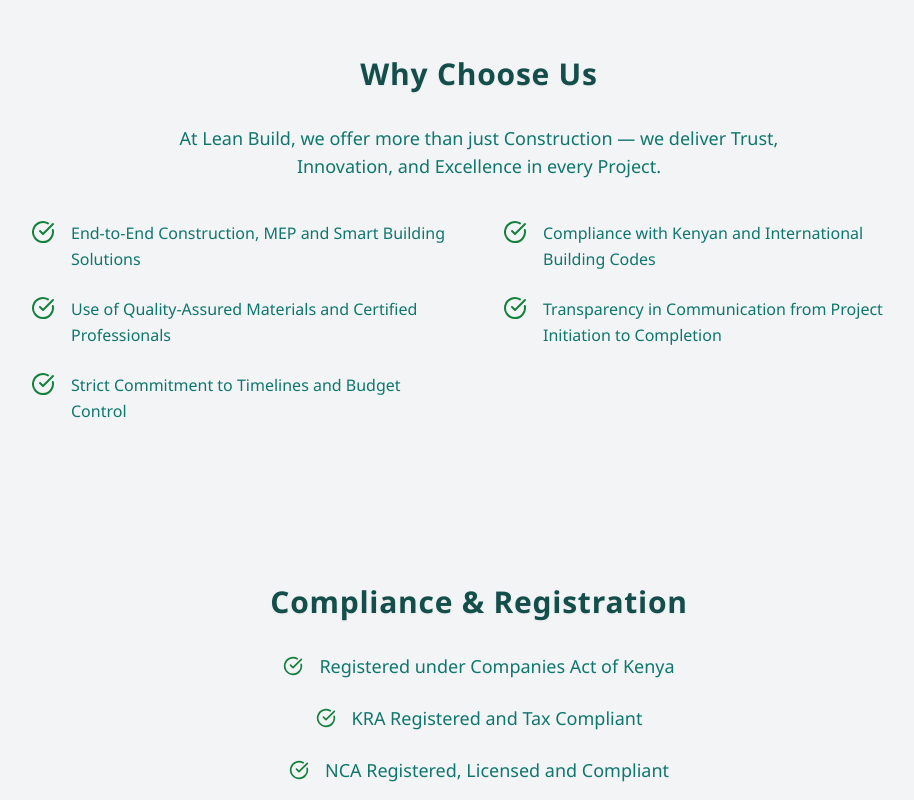
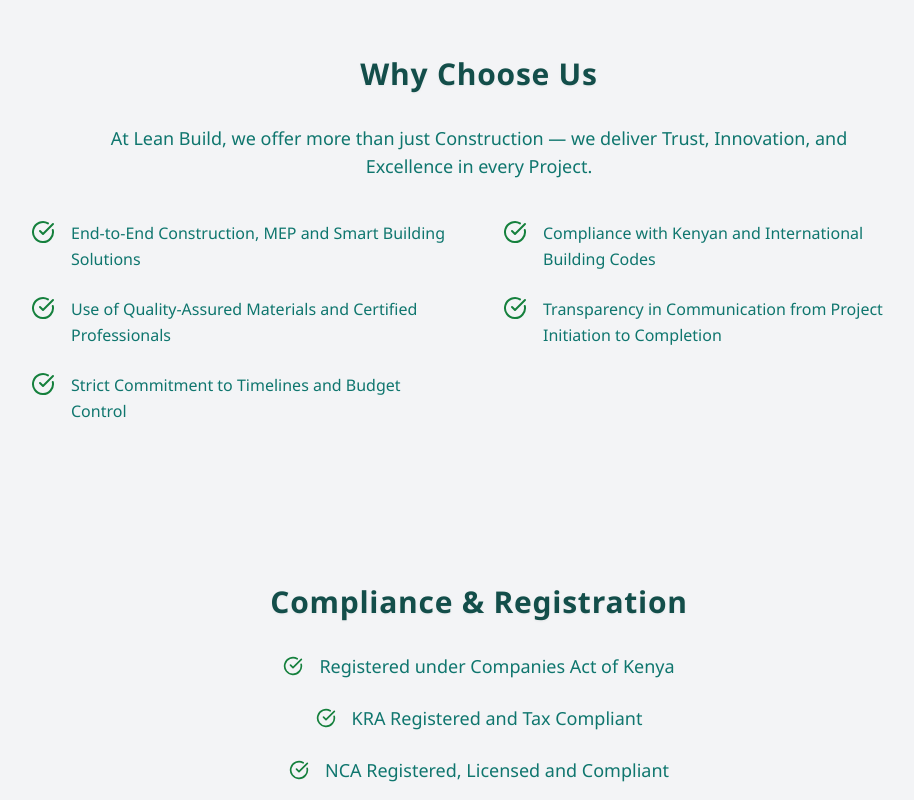
Before and after one commit to RotichBuilds/leanbuild, a React (Vite) app: page / in a window 1280 px wide. Shown: the part 3140-3940 px from the top of the page, without its empty margins (161-1075 px from the left). Built offline with nearby package versions, Linux system fonts and the light colour scheme.

Commit message:
Font Adjustment

```diff
--- a/src/components/OurTeam.jsx
+++ b/src/components/OurTeam.jsx
@@ -7,7 +7,7 @@
         <h2 className="text-3xl font-bold text-teal-900 mb-8 tracking-wide drop-shadow-sm">
           Our Team
         </h2>
-        <p className="text-teal-700 text-lg leading-relaxed mb-6 max-w-3xl mx-auto">
+        <p className="text-teal-700 text-lg leading-relaxed max-w-3xl mx-auto">
           <strong className="text-teal-650">Lean Build</strong> is powered by a Multidisciplinary Team of Seasoned Professionals dedicated to Excellence in Construction and Project Delivery.
         </p>
         <p className="text-teal-700 text-lg leading-relaxed max-w-3xl mx-auto">
--- a/src/components/Services.jsx
+++ b/src/components/Services.jsx
@@ -41,7 +41,7 @@
               key={index}
               className="bg-white p-6 rounded-lg shadow hover:shadow-md transition-shadow border border-teal-100"
             >
-              <h3 className="text-xl font-semibold text-teal-700 mb-4">{service.category}</h3>
+              <h3 className="text-xl font-semibold text-teal-700 max-w-3xl mb-4">{service.category}</h3>
               <ul className="space-y-2 text-gray-700">
                 {service.items.map((item, i) => (
                   <li
--- a/src/components/WhyChooseUs.jsx
+++ b/src/components/WhyChooseUs.jsx
@@ -16,7 +16,7 @@
         <h2 className="text-3xl font-bold text-teal-900 mb-8 tracking-wide drop-shadow-sm">
           Why Choose Us
         </h2>
-        <p className="text-lg text-teal-700 mb-10 max-w-2xl mx-auto">
+        <p className="text-lg text-teal-700 mb-10 max-w-3xl mx-auto ">
           At Lean Build, we offer more than just Construction — we deliver Trust, Innovation, and Excellence in every Project.
         </p>
 
```
